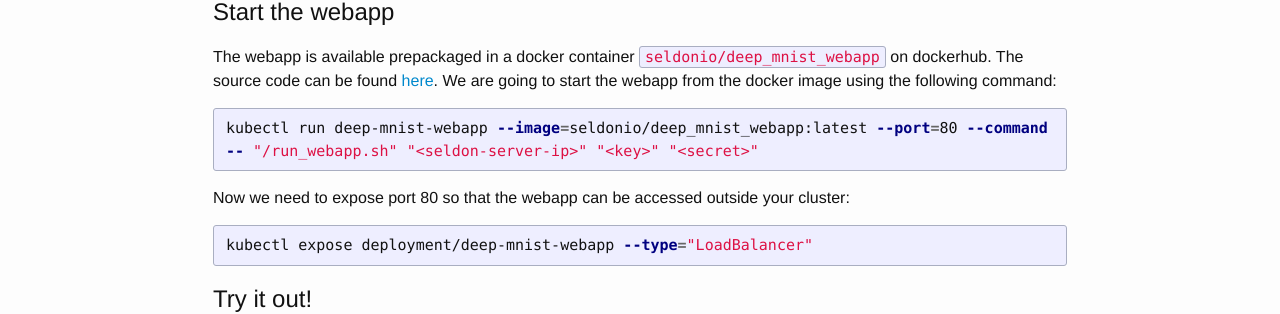
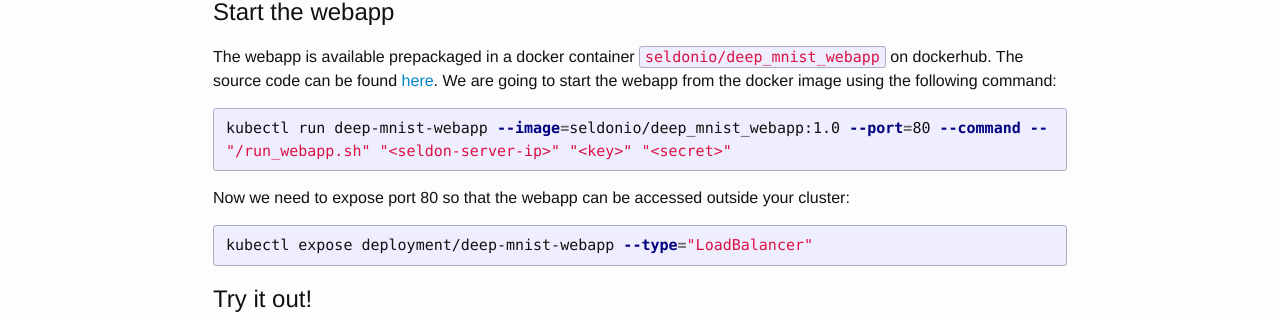
Before and after one commit to SeldonIO/seldonio.github.com, a Jekyll site: the page built from tensorflow-deep-mnist-webapp.md, in a window 1280 px wide. Shown: the part 754-1068 px from the top of the page. Built offline with Jekyll 4.4.1, drawn with Linux system fonts in a browser that asks for light colours.

Commit message:
change mnist example webapp to specific version rather than latest

````diff
--- a/tensorflow-deep-mnist-webapp.md
+++ b/tensorflow-deep-mnist-webapp.md
@@ -37,7 +37,7 @@ You will need to give this IP address to your webapp in the next step so that it
 The webapp is available prepackaged in a docker container ```seldonio/deep_mnist_webapp``` on dockerhub. The source code can be found [here](https://github.com/SeldonIO/deep-mnist-webapp). We are going to start the webapp from  the docker image using the following command:
 
 {% highlight bash %}
-kubectl run deep-mnist-webapp --image=seldonio/deep_mnist_webapp:latest --port=80 --command -- "/run_webapp.sh" "<seldon-server-ip>" "<key>" "<secret>"
+kubectl run deep-mnist-webapp --image=seldonio/deep_mnist_webapp:1.0 --port=80 --command -- "/run_webapp.sh" "<seldon-server-ip>" "<key>" "<secret>"
 {% endhighlight %}
 
 Now we need to expose port 80 so that the webapp can be accessed outside your cluster:
````
